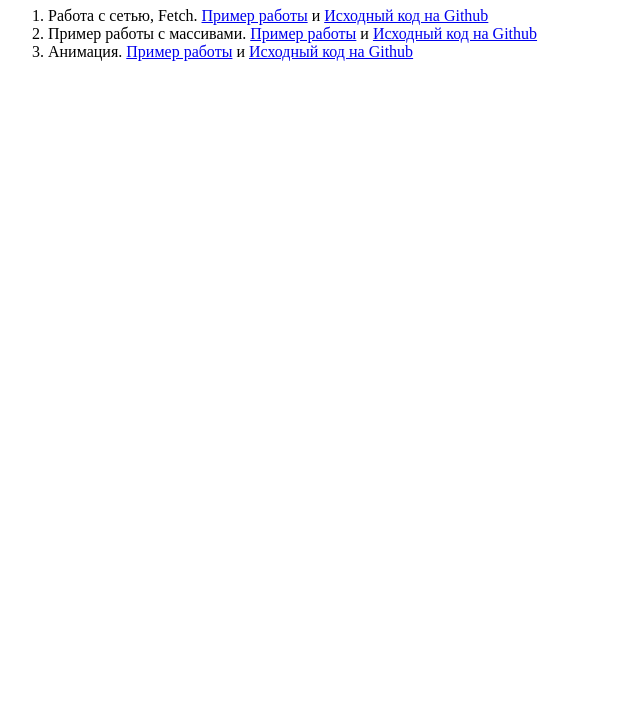
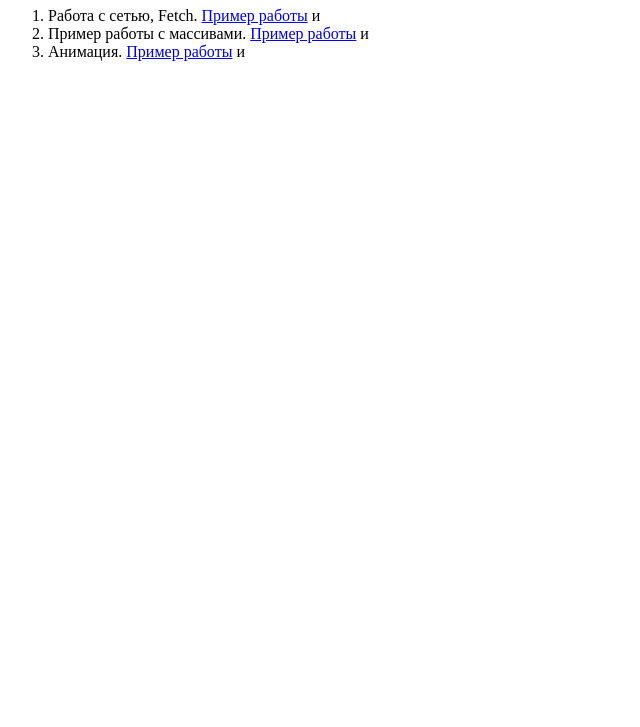
Before and after one commit to terlyga78/ListOfProjects, a plain HTML site: page index.html in a window 1280 px wide. Shown: the part 73-800 px from the top of the page, without its empty margins (0-640 px from the left). Drawn offline with Linux system fonts and the light colour scheme.

Commit message:
Закомментированы ссылки

```diff
--- a/index.html
+++ b/index.html
@@ -12,17 +12,17 @@
         <li>
             Работа с сетью, Fetch. <a href="./WorkWithNet/index.html" target="_blank" rel="Пример работы">Пример работы</a>
             и
-            <a href="https://github.com/terlyga78/workWithNet.git" >Исходный код на Github</a>
+            <!-- <a href="https://github.com/terlyga78/workWithNet.git" >Исходный код на Github</a> -->
         </li>
         <li>
             Пример работы с массивами. <a href="./WorkWithArreys/index.html" target="_blank" rel="Пример работы">Пример работы</a>
             и
-            <a href="https://github.com/terlyga78/WorkWithArreys.git" >Исходный код на Github</a>
+            <!-- <a href="https://github.com/terlyga78/WorkWithArreys.git" >Исходный код на Github</a> -->
         </li>
         <li>
             Анимация. <a href="./Grail/index.html" target="_blank" rel="Пример работы">Пример работы</a>
             и
-            <a href="https://github.com/terlyga78/Grail.git" >Исходный код на Github</a>
+            <!-- <a href="https://github.com/terlyga78/Grail.git" >Исходный код на Github</a> -->
         </li>
     </ol>
 </body>
```
